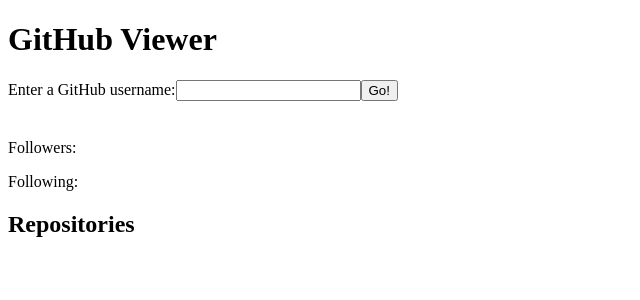
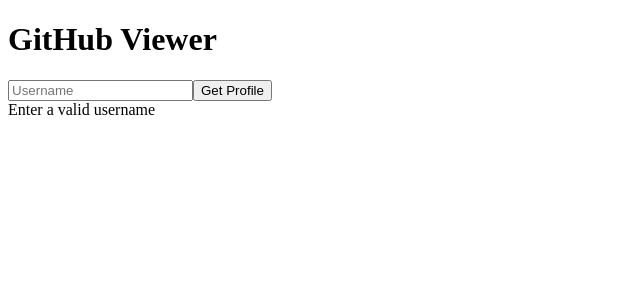
Before and after one commit to DannieSchu/github-viewer, a React app: page / in a window 1280 px wide. Shown: the top 300 px of the page, without its empty margins (0-640 px from the left). Built offline with nearby package versions, Linux system fonts and the light colour scheme.

Commit message:
render profile only if username is valid

```diff
--- a/src/components/UserControls/UserControls.jsx
+++ b/src/components/UserControls/UserControls.jsx
@@ -5,9 +5,8 @@
   return (
     <>
       <form onSubmit={onSubmit}>
-        Enter a GitHub username:
-        <input type='text' value={username} onChange={onChange} />
-        <button>Go!</button>
+        <input type="text" placeholder="Username" value={username} onChange={onChange} />
+        <button>Get Profile</button>
       </form>
     </>
   );
--- a/src/containers/GithubProfile/GithubProfile.jsx
+++ b/src/containers/GithubProfile/GithubProfile.jsx
@@ -28,6 +28,13 @@
   render() {
     const { repos, profile, username } = this.state;
 
+    const display = username === profile.login ?
+      <>
+        <UserDisplay {...profile} />
+        <Repos repos={repos} />
+      </>
+      : 'Enter a valid username';
+
     return (
       <>
         <Header />
@@ -35,8 +42,7 @@
           username={username}
           onChange={this.handleChange}
           onSubmit={this.handleSubmit} />
-        <UserDisplay {...profile} />
-        <Repos repos={repos} />
+        {display}
       </>
     );
   }
```
Also changed, not shown: 2 other files (tests, documents, lock files or other folders).
